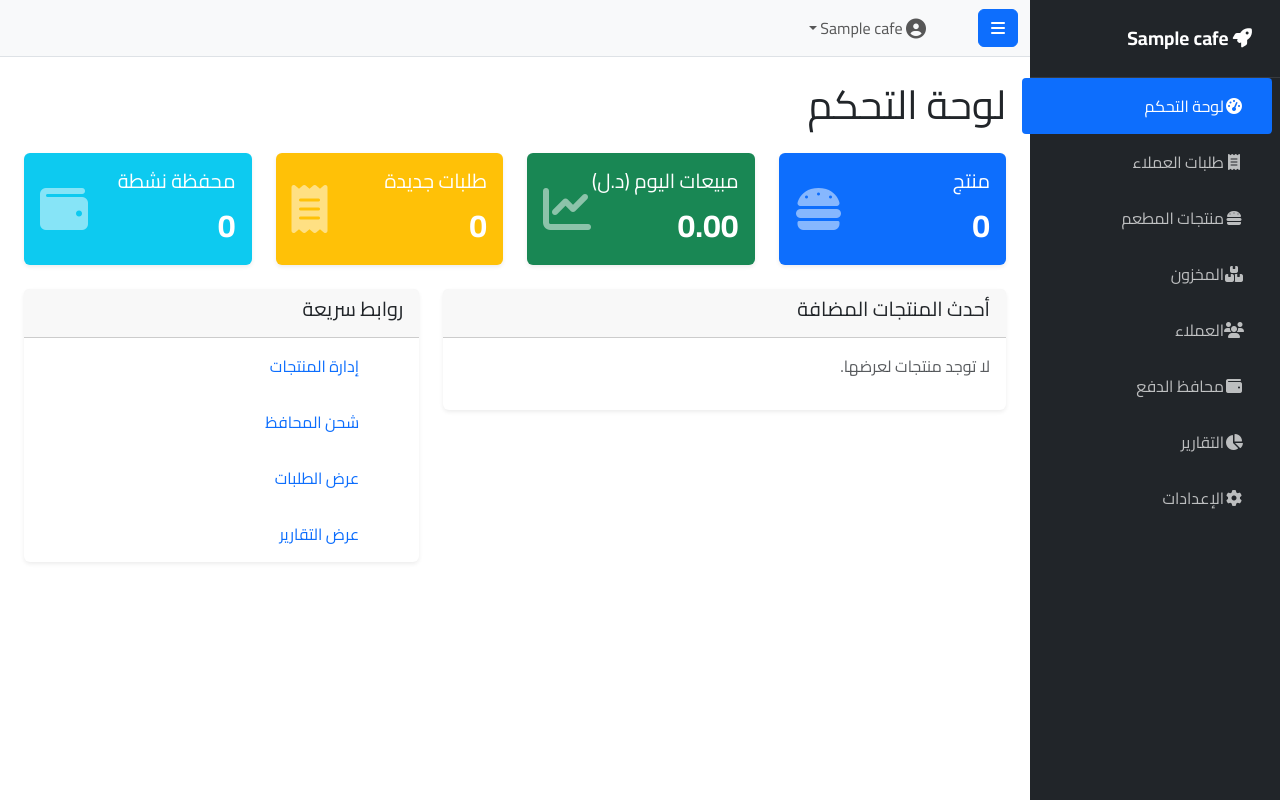
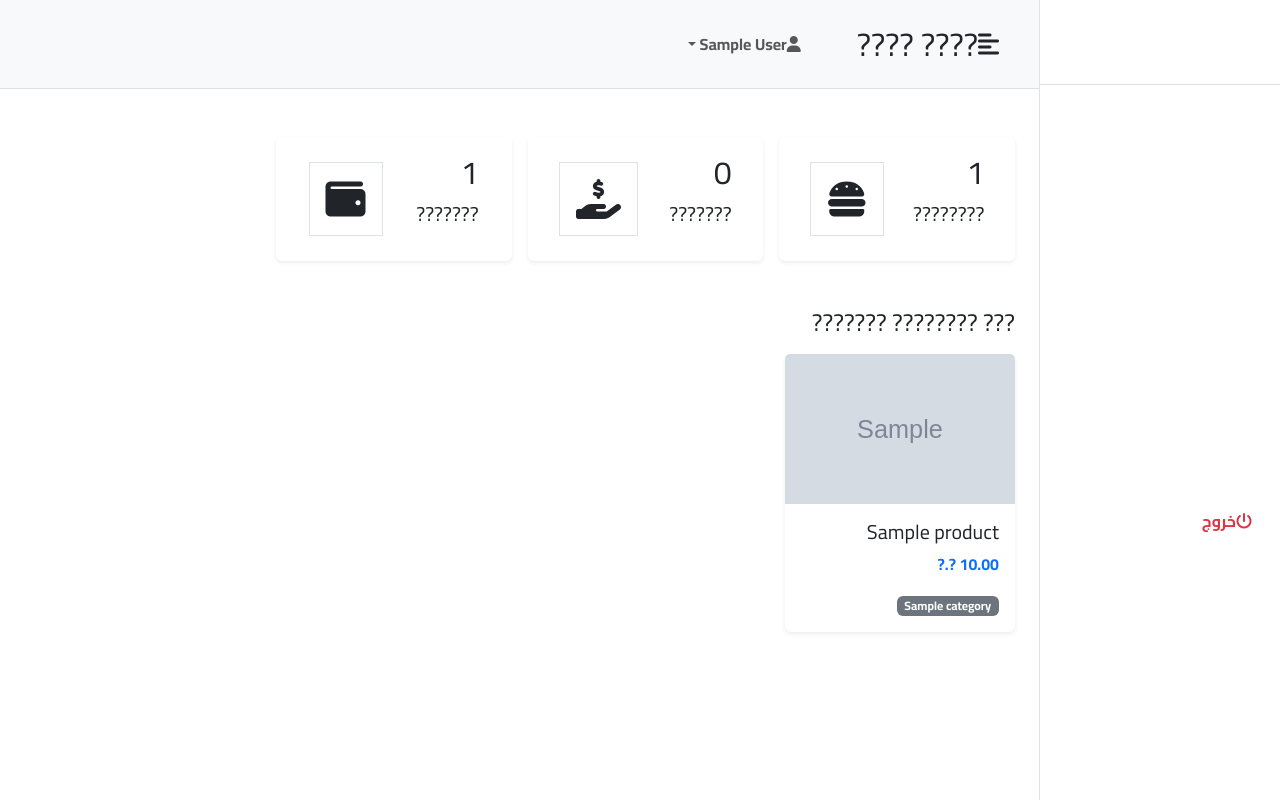
Before and after one commit to TR-mohe2004/Reveal-System, a Django app: page /dashboard/ in a window 1280 px wide. Run offline with Django 5.2, Linux system fonts and the light colour scheme; a user stored in the database is signed in; tables that the repository leaves empty hold one stand-in row (values such as "Sample post"); grey boxes marked "Sample" are stand-in pictures; parts of the project's set-up code (start-up, migrations or seed data) failed here and were passed over.

Commit message:
Fix API bugs, Dashboard views, and Wallet serializers

```diff
--- a/reveal_dashboard/reveal_dashboard/core/urls.py
+++ b/reveal_dashboard/reveal_dashboard/core/urls.py
@@ -4,13 +4,31 @@
 app_name = 'core'
 
 urlpatterns = [
+    # ==========================
+    # 📱 روابط تطبيق الموبايل (API)
+    # ==========================
+    # هذه الروابط هي التي سيتصل بها فلاتر
+    path('api/login/', views.api_login, name='api_login'),
+    path('api/signup/', views.api_signup, name='api_signup'),
+    path('api/cafes/', views.get_cafes_list, name='api_cafes'),
+    path('api/products/', views.get_products, name='api_products'), # جلب المنتجات للتطبيق
+    path('api/profile/', views.get_user_profile, name='api_profile'),
+
+    # رابط الطلبات الموحد للتطبيق (GET لعرض الطلبات، POST لإنشاء طلب)
+    path('api/orders/', views.orders_endpoint, name='api_orders'),
+
+
+    # ==========================
+    # 💻 روابط لوحة التحكم (Dashboard)
+    # ==========================
+
     # --- الصفحات الرئيسية (Authentication & Dashboard) ---
     path('', views.custom_login, name='login'),
     path('logout/', views.custom_logout, name='logout'),
     path('dashboard/', views.dashboard, name='dashboard'),
 
     # --- إدارة المنتجات والمخزون ---
-    path('products/', views.products, name='products'),
+    path('products/', views.products, name='products'), # عرض المنتجات في اللوحة
     path('products/add/', views.add_product, name='add_product'),
     path('products/edit/<int:product_id>/', views.edit_product, name='edit_product'),
     path('products/delete/<int:product_id>/', views.delete_product, name='delete_product'),
@@ -28,10 +46,12 @@
     path('customers/delete/<int:user_id>/', views.delete_user, name='delete_user'),
 
     # --- إدارة المحفظة (من لوحة التحكم) ---
-    path('wallet/', views.wallet_list, name='wallets'),
-    path('wallet/list/', views.wallet_list, name='wallet_list'),
-    path('wallet/recharge/', views.wallet_recharge, name='wallet_recharge'),
+    path('wallet/', views.wallet_list, name='wallets'),      # القائمة الرئيسية للمحافظ
+    path('wallet/list/', views.wallet_list, name='wallet_list'), # رابط بديل
+    path('wallet/recharge/', views.wallet_recharge, name='wallet_recharge'), # صفحة الشحن
     path('wallet/history/', views.wallet_history, name='wallet_history'),
+
+    # عمليات الشحن والخصم الفعلي (Action URLs)
     path('wallet/create/', views.create_wallet, name='create_wallet'),
     path('wallet/charge/', views.charge_wallet, name='charge_wallet'),
     path('wallet/refund/', views.refund_wallet, name='refund_wallet'),
--- a/reveal_dashboard/reveal_dashboard/core/views.py
+++ b/reveal_dashboard/reveal_dashboard/core/views.py
@@ -236,13 +236,12 @@
             target_cafe_id = cafes.pop()
 
             # 4. ✅ إنشاء المعاملة المالية (هنا يتم الخصم تلقائياً بواسطة مودل Transaction)
-            # ⚠️ ملاحظة: لا تقم بخصم الرصيد يدوياً هنا لتجنب الخصم المزدوج
             Transaction.objects.create(
                 wallet=wallet,
                 amount=total_price,
                 transaction_type='WITHDRAWAL',
                 source='APP',
-                description=f'طلب جديد' # سنحدث الرقم لاحقاً أو نتركه هكذا
+                description=f'طلب جديد'
             )
 
             # 5. إنشاء الطلب
@@ -267,10 +266,6 @@
                     quantity=qty,
                     price=product.price
                 )
-
-            # تحديث وصف المعاملة برقم الطلب (اختياري)
-            # transaction_obj.description = f"طلب #{new_order.order_number}"
-            # transaction_obj.save()
 
         # إرسال إشعار (خارج الـ atomic block لتجنب التأخير)
         try:
@@ -346,17 +341,27 @@
 
 @login_required(login_url='core:login')
 def dashboard(request):
+    """
+    لوحة التحكم الرئيسية: تعرض الإحصائيات + المنتجات المتاحة (لحل مشكلة اختفاء الصناديق)
+    """
     cafe = get_cafe_for_user(request.user)
 
     products_count = 0
     orders_count = 0
+    # ✅ قائمة المنتجات لعرضها في الصناديق
+    products_list = []
 
     if cafe:
         products_count = Product.objects.filter(cafe=cafe).count()
         orders_count = Order.objects.filter(cafe=cafe).count()
         wallets_count = Wallet.objects.count()
+        # جلب المنتجات للمقهى الحالي
+        products_list = Product.objects.filter(cafe=cafe, is_available=True).order_by('-created_at')[:20]
     else:
         wallets_count = Wallet.objects.count()
+        # إذا كان سوبر يوزر، قد يرغب برؤية منتجات عامة أو فارغة
+        if request.user.is_superuser:
+             products_list = Product.objects.filter(is_available=True).order_by('-created_at')[:20]
 
     context = {
         'total_products': products_count,
@@ -364,6 +369,7 @@
         'total_wallets': wallets_count,
         'user': request.user,
         'cafe_name': cafe.name if cafe else "لوحة الإدارة العامة",
+        'products': products_list, # ✅ تم تمرير المنتجات هنا ليراها ملف dashboard.html
     }
     return render(request, 'core/dashboard.html', context)
 
@@ -515,7 +521,7 @@
                 updated_product.cafe = my_cafe # Ensure ownership
 
                 if not updated_product.image and not updated_product.image_url:
-                      updated_product.image = get_smart_image_for_product(updated_product.name)
+                       updated_product.image = get_smart_image_for_product(updated_product.name)
 
                 updated_product.save()
                 messages.success(request, "✅ تم التعديل بنجاح")
--- a/reveal_dashboard/reveal_dashboard/templates/base.html
+++ b/reveal_dashboard/reveal_dashboard/templates/base.html
@@ -12,55 +12,87 @@
     <link rel="preconnect" href="https://fonts.googleapis.com">
     <link rel="preconnect" href="https://fonts.gstatic.com" crossorigin>
     <link href="https://fonts.googleapis.com/css2?family=Cairo:wght@400;600;700&display=swap" rel="stylesheet">
+
     <link rel="stylesheet" href="{% static 'css/main.css' %}">
 
     <link rel="manifest" href="{% url 'core:manifest' %}">
     <link rel="apple-touch-icon" href="{% static 'icons/icon-192x192.png' %}">
 
+    <style>
+        /* تنسيقات بسيطة لضمان عمل السايدبار */
+        body { font-family: 'Cairo', sans-serif; overflow-x: hidden; }
+        #wrapper { display: flex; width: 100%; align-items: stretch; }
+        #sidebar-wrapper { min-height: 100vh; margin-right: -15rem; transition: margin .25s ease-out; background-color: #fff; border-left: 1px solid #dee2e6; }
+        #sidebar-wrapper .sidebar-heading { padding: 0.875rem 1.25rem; font-size: 1.2rem; font-weight: bold; border-bottom: 1px solid #dee2e6; }
+        #sidebar-wrapper .list-group { width: 15rem; }
+        #page-content-wrapper { min-width: 100vw; }
+        body.sb-sidenav-toggled #wrapper #sidebar-wrapper { margin-right: 0; }
+
+        @media (min-width: 768px) {
+            #sidebar-wrapper { margin-right: 0; }
+            #page-content-wrapper { min-width: 0; width: 100%; }
+            body.sb-sidenav-toggled #wrapper #sidebar-wrapper { margin-right: -15rem; }
+        }
+
+        .list-group-item.active { background-color: #0d6efd; border-color: #0d6efd; }
+    </style>
 </head>
 <body>
     <div class="d-flex" id="wrapper">
-        <div id="sidebar-wrapper">
-            <div class="sidebar-heading">
-                <i class="fas fa-rocket me-2"></i>
-                {{ cafe_name|default:request.user.my_cafe.name|default:user.full_name }}
+        <div class="bg-white" id="sidebar-wrapper">
+            <div class="sidebar-heading text-center py-4 primary-text fs-4 fw-bold text-uppercase border-bottom">
+                <i class="fas fa-rocket me-2"></i>ريفيل
             </div>
-            <div class="list-group list-group-flush">
-                <a href="{% url 'core:dashboard' %}" class="list-group-item list-group-item-action {% if request.resolver_match.url_name == 'dashboard' %}active{% endif %}"><i class="fas fa-tachometer-alt fa-fw me-3"></i>لوحة التحكم</a>
-                <a href="{% url 'core:orders' %}" class="list-group-item list-group-item-action {% if request.resolver_match.url_name == 'orders' %}active{% endif %}"><i class="fas fa-receipt fa-fw me-3"></i>طلبات العملاء</a>
-                <a href="{% url 'core:products' %}" class="list-group-item list-group-item-action {% if request.resolver_match.url_name == 'products' %}active{% endif %}"><i class="fas fa-hamburger fa-fw me-3"></i>منتجات المطعم</a>
-                <a href="{% url 'core:stock' %}" class="list-group-item list-group-item-action {% if request.resolver_match.url_name == 'stock' %}active{% endif %}"><i class="fas fa-boxes-stacked fa-fw me-3"></i>المخزون</a>
-                <a href="{% url 'core:customers' %}" class="list-group-item list-group-item-action {% if request.resolver_match.url_name == 'customers' %}active{% endif %}"><i class="fas fa-users fa-fw me-3"></i>العملاء</a>
-                <a href="{% url 'core:wallet_recharge' %}" class="list-group-item list-group-item-action {% if request.resolver_match.url_name == 'wallet_recharge' %}active{% endif %}"><i class="fas fa-wallet fa-fw me-3"></i>محافظ الدفع</a>
-                <a href="{% url 'core:reports' %}" class="list-group-item list-group-item-action {% if request.resolver_match.url_name == 'reports' %}active{% endif %}"><i class="fas fa-chart-pie fa-fw me-3"></i>التقارير</a>
-                <a href="{% url 'core:settings' %}" class="list-group-item list-group-item-action {% if request.resolver_match.url_name == 'settings' %}active{% endif %}"><i class="fas fa-cog fa-fw me-3"></i>الإعدادات</a>
+            <div class="list-group list-group-flush my-3">
+                <a href="{% url 'core:dashboard' %}" class="list-group-item list-group-item-action bg-transparent second-text fw-bold {% if request.resolver_match.url_name == 'dashboard' %}active{% endif %}">
+                    <i class="fas fa-tachometer-alt me-2"></i>لوحة التحكم
+                </a>
+                <a href="{% url 'core:orders' %}" class="list-group-item list-group-item-action bg-transparent second-text fw-bold {% if request.resolver_match.url_name == 'orders' %}active{% endif %}">
+                    <i class="fas fa-receipt me-2"></i>الطلبات
+                </a>
+                <a href="{% url 'core:products' %}" class="list-group-item list-group-item-action bg-transparent second-text fw-bold {% if request.resolver_match.url_name == 'products' %}active{% endif %}">
+                    <i class="fas fa-hamburger me-2"></i>المنتجات
+                </a>
+                <a href="{% url 'core:stock' %}" class="list-group-item list-group-item-action bg-transparent second-text fw-bold {% if request.resolver_match.url_name == 'stock' %}active{% endif %}">
+                    <i class="fas fa-boxes me-2"></i>المخزون
+                </a>
+                <a href="{% url 'core:customers' %}" class="list-group-item list-group-item-action bg-transparent second-text fw-bold {% if request.resolver_match.url_name == 'customers' %}active{% endif %}">
+                    <i class="fas fa-users me-2"></i>العملاء
+                </a>
+                <a href="{% url 'core:wallet_recharge' %}" class="list-group-item list-group-item-action bg-transparent second-text fw-bold {% if request.resolver_match.url_name == 'wallet_recharge' %}active{% endif %}">
+                    <i class="fas fa-wallet me-2"></i>المحافظ
+                </a>
+                <a href="{% url 'core:reports' %}" class="list-group-item list-group-item-action bg-transparent second-text fw-bold {% if request.resolver_match.url_name == 'reports' %}active{% endif %}">
+                    <i class="fas fa-chart-line me-2"></i>التقارير
+                </a>
+                <a href="{% url 'core:logout' %}" class="list-group-item list-group-item-action bg-transparent text-danger fw-bold">
+                    <i class="fas fa-power-off me-2"></i>خروج
+                </a>
             </div>
         </div>
         <div id="page-content-wrapper">
-            <nav class="navbar navbar-expand-lg navbar-light bg-light border-bottom">
-                <div class="container-fluid">
-                    <button class="btn btn-primary" id="sidebarToggle"><i class="fas fa-bars"></i></button>
-
-                    <button class="navbar-toggler" type="button" data-bs-toggle="collapse" data-bs-target="#navbarSupportedContent">
-                        <span class="navbar-toggler-icon"></span>
-                    </button>
-
+            <nav class="navbar navbar-expand-lg navbar-light bg-light py-4 px-4 border-bottom">
+                <div class="d-flex align-items-center">
+                    <i class="fas fa-align-left primary-text fs-4 me-3" id="menu-toggle" style="cursor: pointer;"></i>
+                    <h2 class="fs-2 m-0">{% block header_title %}لوحة التحكم{% endblock %}</h2>
+                </div>
 <div class="collapse navbar-collapse" id="navbarSupportedContent">
-                        <ul class="navbar-nav ms-auto mt-2 mt-lg-0 align-items-center">
+                    <ul class="navbar-nav ms-auto mb-2 mb-lg-0">
                         <li class="nav-item dropdown">
-                                <a class="nav-link dropdown-toggle" href="#" id="navbarDropdown" role="button" data-bs-toggle="dropdown">
-                                    <i class="fas fa-user-circle fa-lg me-1"></i> {{ cafe_name|default:request.user.my_cafe.name|default:user.full_name }}
+                            <a class="nav-link dropdown-toggle second-text fw-bold" href="#" id="navbarDropdown"
+                                role="button" data-bs-toggle="dropdown" aria-expanded="false">
+                                <i class="fas fa-user me-2"></i>{{ user.full_name|default:"المستخدم" }}
                             </a>
                             <ul class="dropdown-menu dropdown-menu-end" aria-labelledby="navbarDropdown">
-                                    <li><a class="dropdown-item text-danger" href="{% url 'core:logout' %}"><i class="fas fa-sign-out-alt me-2"></i>تسجيل خروج</a></li>
+                                <li><a class="dropdown-item" href="{% url 'core:settings' %}">الإعدادات</a></li>
+                                <li><a class="dropdown-item" href="{% url 'core:logout' %}">تسجيل خروج</a></li>
                             </ul>
                         </li>
                     </ul>
                 </div>
-                </div>
             </nav>
 
-            <main class="container-fluid p-4">
+            <div class="container-fluid px-4 py-4">
                  {% if messages %}
                     {% for message in messages %}
                         <div class="alert alert-{{ message.tags }} alert-dismissible fade show" role="alert">
@@ -71,17 +103,17 @@
                 {% endif %}
 
                 {% block content %}{% endblock %}
-            </main>
+            </div>
         </div>
     </div>
 
     <script src="https://cdn.jsdelivr.net/npm/bootstrap@5.3.2/dist/js/bootstrap.bundle.min.js"></script>
     <script>
         var el = document.getElementById("wrapper");
-        var toggleButton = document.getElementById("sidebarToggle");
+        var toggleButton = document.getElementById("menu-toggle");
 
         toggleButton.onclick = function () {
-            el.classList.toggle("toggled");
+            document.body.classList.toggle("sb-sidenav-toggled");
         };
     </script>
 </body>
--- a/reveal_dashboard/reveal_dashboard/templates/core/dashboard.html
+++ b/reveal_dashboard/reveal_dashboard/templates/core/dashboard.html
@@ -1,88 +1,70 @@
-<!-- templates/core/dashboard.html (النسخة النهائية والمحسّنة) -->
 {% extends 'base.html' %}
-{% block title %}لوحة التحكم الرئيسية{% endblock %}
+{% load static %}
+
+{% block title %}???? ??????{% endblock %}
+
+{% block header_title %}???? ????{% endblock %}
 
 {% block content %}
-<h1 class="mb-4">لوحة التحكم</h1>
-
-<!-- صف البطاقات العلوية -->
-<div class="row g-4 mb-4">
-    <!-- بطاقة المنتجات -->
+<div class="row g-3 my-2">
     <div class="col-md-3">
-        <div class="card text-white bg-primary shadow-sm h-100">
-            <div class="card-body d-flex justify-content-between align-items-center">
-                <div>
-                    <h5 class="card-title">منتج</h5>
-                    <p class="card-text fs-2 fw-bold">0</p>
-                </div>
-                <i class="fas fa-hamburger fa-3x opacity-50"></i>
+        <div class="p-3 bg-white shadow-sm d-flex justify-content-around align-items-center rounded">
+            <div>
+                <h3 class="fs-2">{{ total_products }}</h3>
+                <p class="fs-5">????????</p>
             </div>
+            <i class="fas fa-hamburger fs-1 primary-text border rounded-full secondary-bg p-3"></i>
         </div>
     </div>
-    <!-- بطاقة المبيعات -->
+
     <div class="col-md-3">
-        <div class="card text-white bg-success shadow-sm h-100">
-            <div class="card-body d-flex justify-content-between align-items-center">
-                <div>
-                    <h5 class="card-title">مبيعات اليوم (د.ل)</h5>
-                    <p class="card-text fs-2 fw-bold">0.00</p>
-                </div>
-                <i class="fas fa-chart-line fa-3x opacity-50"></i>
+        <div class="p-3 bg-white shadow-sm d-flex justify-content-around align-items-center rounded">
+            <div>
+                <h3 class="fs-2">{{ orders_count|default:"0" }}</h3>
+                <p class="fs-5">???????</p>
             </div>
+            <i class="fas fa-hand-holding-usd fs-1 primary-text border rounded-full secondary-bg p-3"></i>
         </div>
     </div>
-    <!-- بطاقة الطلبات -->
+
     <div class="col-md-3">
-        <div class="card text-white bg-warning shadow-sm h-100">
-            <div class="card-body d-flex justify-content-between align-items-center">
-                <div>
-                    <h5 class="card-title">طلبات جديدة</h5>
-                    <p class="card-text fs-2 fw-bold">0</p>
-                </div>
-                <i class="fas fa-receipt fa-3x opacity-50"></i>
+        <div class="p-3 bg-white shadow-sm d-flex justify-content-around align-items-center rounded">
+            <div>
+                <h3 class="fs-2">{{ total_wallets }}</h3>
+                <p class="fs-5">???????</p>
             </div>
-        </div>
-    </div>
-    <!-- بطاقة المحافظ -->
-    <div class="col-md-3">
-        <div class="card text-white bg-info shadow-sm h-100">
-            <div class="card-body d-flex justify-content-between align-items-center">
-                <div>
-                    <h5 class="card-title">محفظة نشطة</h5>
-                    <p class="card-text fs-2 fw-bold">0</p>
-                </div>
-                <i class="fas fa-wallet fa-3x opacity-50"></i>
-            </div>
+            <i class="fas fa-wallet fs-1 primary-text border rounded-full secondary-bg p-3"></i>
         </div>
     </div>
 </div>
 
-<!-- صف المحتوى السفلي -->
-<div class="row g-4">
-    <!-- قسم أحدث المنتجات -->
-    <div class="col-md-7">
-        <div class="card shadow-sm">
-            <div class="card-header">
-                <h5>أحدث المنتجات المضافة</h5>
+<div class="row my-5">
+    <h3 class="fs-4 mb-3">??? ???????? ???????</h3>
+    <div class="col">
+        <div class="row">
+            {% for product in products %}
+            <div class="col-md-3 mb-4">
+                <div class="card h-100 shadow-sm border-0">
+                    {% if product.image %}
+                        <img src="{{ product.image.url }}" class="card-img-top" style="height: 150px; object-fit: cover;" alt="{{ product.name }}">
+                    {% else %}
+                        <div class="bg-light d-flex align-items-center justify-content-center" style="height: 150px;">
+                            <i class="fas fa-image fa-3x text-secondary"></i>
+                        </div>
+                    {% endif %}
+                    <div class="card-body">
+                        <h5 class="card-title">{{ product.name }}</h5>
+                        <p class="card-text text-primary fw-bold">{{ product.price }} ?.?</p>
+                        <span class="badge bg-secondary">{{ product.category.name }}</span>
+                    </div>
+                </div>
             </div>
-            <div class="card-body">
-                <p class="text-muted">لا توجد منتجات لعرضها.</p>
-                <!-- سيتم إضافة قائمة المنتجات هنا لاحقاً -->
+            {% empty %}
+            <div class="col-12 text-center py-5">
+                <p class="text-muted">?? ???? ?????? ?????? ??????.</p>
+                <a href="{% url 'core:products' %}" class="btn btn-primary">????? ???? ????</a>
             </div>
-        </div>
-    </div>
-    <!-- قسم الروابط السريعة -->
-    <div class="col-md-5">
-        <div class="card shadow-sm">
-            <div class="card-header">
-                <h5>روابط سريعة</h5>
-            </div>
-            <ul class="list-group list-group-flush">
-                <li class="list-group-item"><a href="{% url 'core:products' %}" class="text-decoration-none">إدارة المنتجات</a></li>
-                <li class="list-group-item"><a href="{% url 'core:wallet_recharge' %}" class="text-decoration-none">شحن المحافظ</a></li>
-                <li class="list-group-item"><a href="{% url 'core:orders' %}" class="text-decoration-none">عرض الطلبات</a></li>
-                <li class="list-group-item"><a href="{% url 'core:reports' %}" class="text-decoration-none">عرض التقارير</a></li>
-            </ul>
+            {% endfor %}
         </div>
     </div>
 </div>
```
Also changed, not shown: reveal_dashboard/reveal_dashboard/core/api_views.py (+31 -71 lines), reveal_dashboard/reveal_dashboard/core/serializers.py (+12 -8 lines), reveal_dashboard/reveal_dashboard/wallet/serializers.py (+36 -6 lines). Lines whose indentation alone changed are shown as unchanged.
